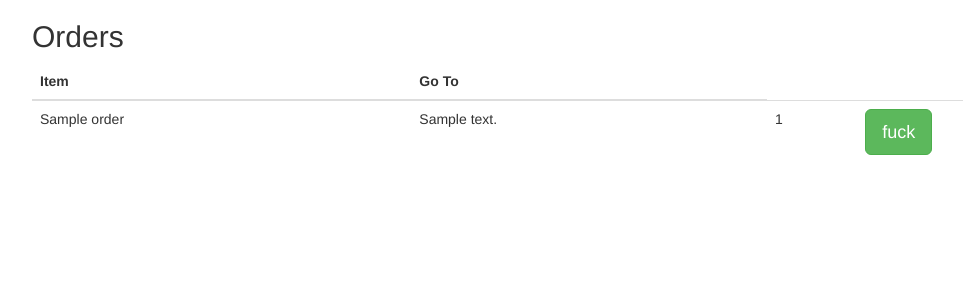
After one commit to mrthoburn/CafeOrderingSystem, a Flask app: template app/templates/queue.html in a window 1280 px wide. The commit adds this page. Shown: the top 300 px of the page, without its empty margins (38-1001 px from the left). Run offline with Flask 2, Linux system fonts and the light colour scheme; the template is opened without the code that fills it: most values are stand-ins (such as "Sample title", 1, 10 or a date in 2020); some libraries are stand-ins or nearby versions.

Commit message:
making a proper order queue

```diff
--- a/app/templates/kitchen.html
+++ b/app/templates/kitchen.html
@@ -21,8 +21,9 @@
 
         <div class="jumbotron">
             <h1>{{order}}</h1>
-            <p class="lead"></p>
-            <p><a class="btn btn-lg btn-success" href="done" role="button">Mark as Done</a>
+            <p class="lead">{{comment}}</p>
+            <p>order #: {{orderNum}}</p>
+            <p><a class="btn btn-lg btn-success" href="queue" role="button">Mark as Done</a>
             </p>
         </div>
 
--- /dev/null
+++ b/app/templates/queue.html
@@ -0,0 +1,37 @@
+<!DOCTYPE html>
+<html lang="en">
+<head>
+  <title>Bootstrap Example</title>
+  <meta charset="utf-8">
+  <meta name="viewport" content="width=device-width, initial-scale=1">
+  <link rel="stylesheet" href="https://maxcdn.bootstrapcdn.com/bootstrap/3.3.7/css/bootstrap.min.css">
+  <script src="https://ajax.googleapis.com/ajax/libs/jquery/3.2.1/jquery.min.js"></script>
+  <script src="https://maxcdn.bootstrapcdn.com/bootstrap/3.3.7/js/bootstrap.min.js"></script>
+</head>
+<body>
+
+<div class="container">
+  <h2>Orders</h2>
+  <table class="table">
+    <thead>
+      <tr>
+        <th>Item</th>
+        <th>Go To</th>
+      </tr>
+    </thead>
+    <tbody>
+        {% for order, comment, orderNum in orders %}
+            <tr>
+            <td>{{order}}</td>
+            <td>{{comment}}</td>
+            <td>{{orderNum}}</td>
+            <td>  <a class="btn btn-lg btn-success" href="makeOrder" role="button">fuck</a> </td>
+          </tr>
+        {% endfor %}
+
+    </tbody>
+  </table>
+</div>
+
+</body>
+</html>
```
Also changed, not shown: app/kitchen.py (+23 -6 lines).
